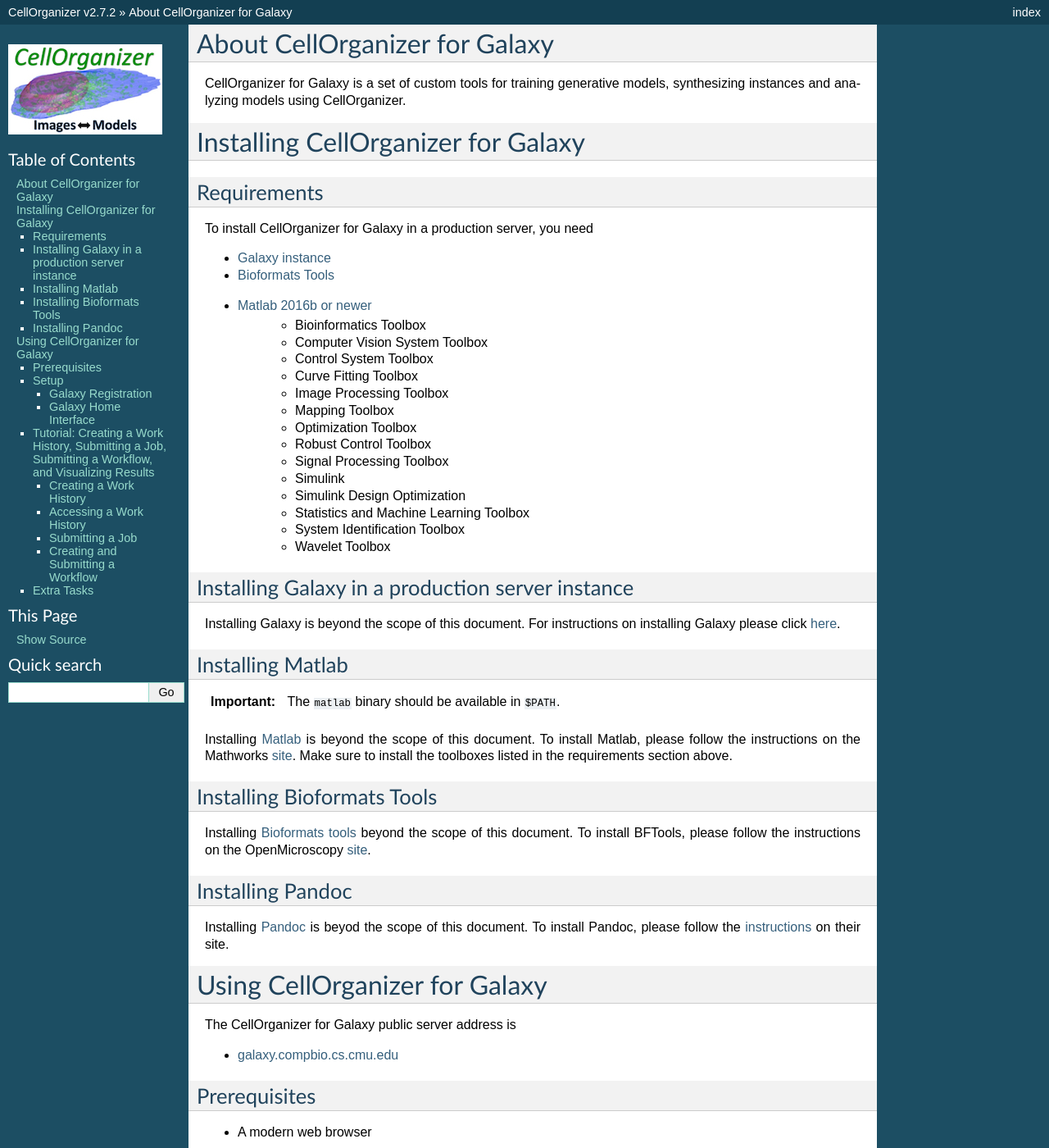
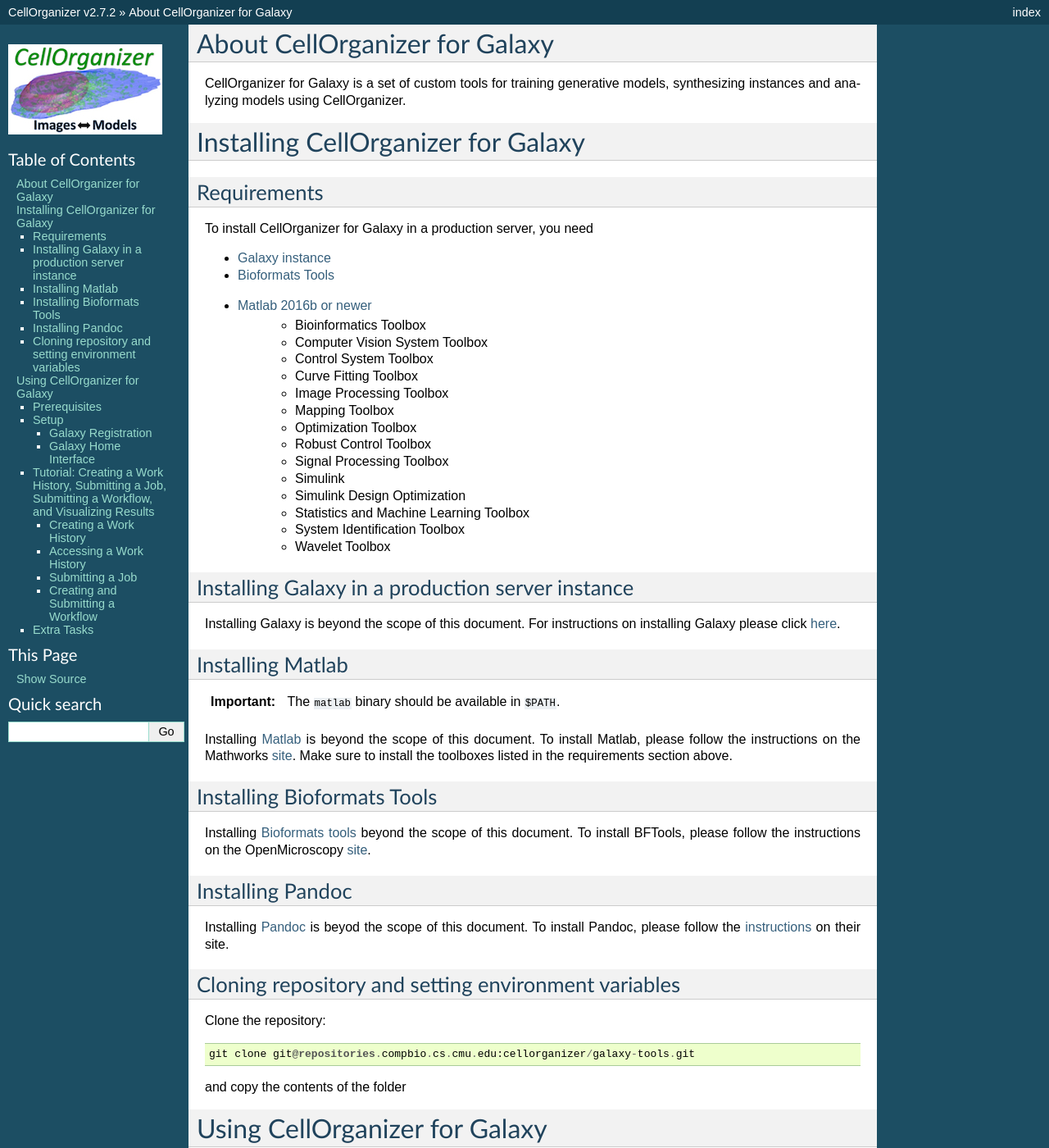
Before and after one commit to murphygroup/cellorganizer-documentation_old, a Sphinx documentation site: the page built from source/chapters/galaxy/index.rst, in a window 1280 px wide and 1400 px high. Shown: the whole window at 82% size. Built offline with Sphinx 7.4.7, drawn with Linux system fonts in a browser that asks for light colours.

Commit message:
Updated section

```diff
--- a/source/chapters/galaxy/index.rst
+++ b/source/chapters/galaxy/index.rst
@@ -51,6 +51,15 @@
 *****************
 
 Installing `Pandoc <https://pandoc.org/>`_ is beyod the scope of this document. To install Pandoc, please follow the `instructions <https://pandoc.org/installing.html>`_ on their site.
+
+Cloning repository and setting environment variables
+****************************************************
+
+Clone the repository::
+
+    git clone git@repositories.compbio.cs.cmu.edu:cellorganizer/galaxy-tools.git
+
+and copy the contents of the folder
 
 Using CellOrganizer for Galaxy
 ==============================
```
